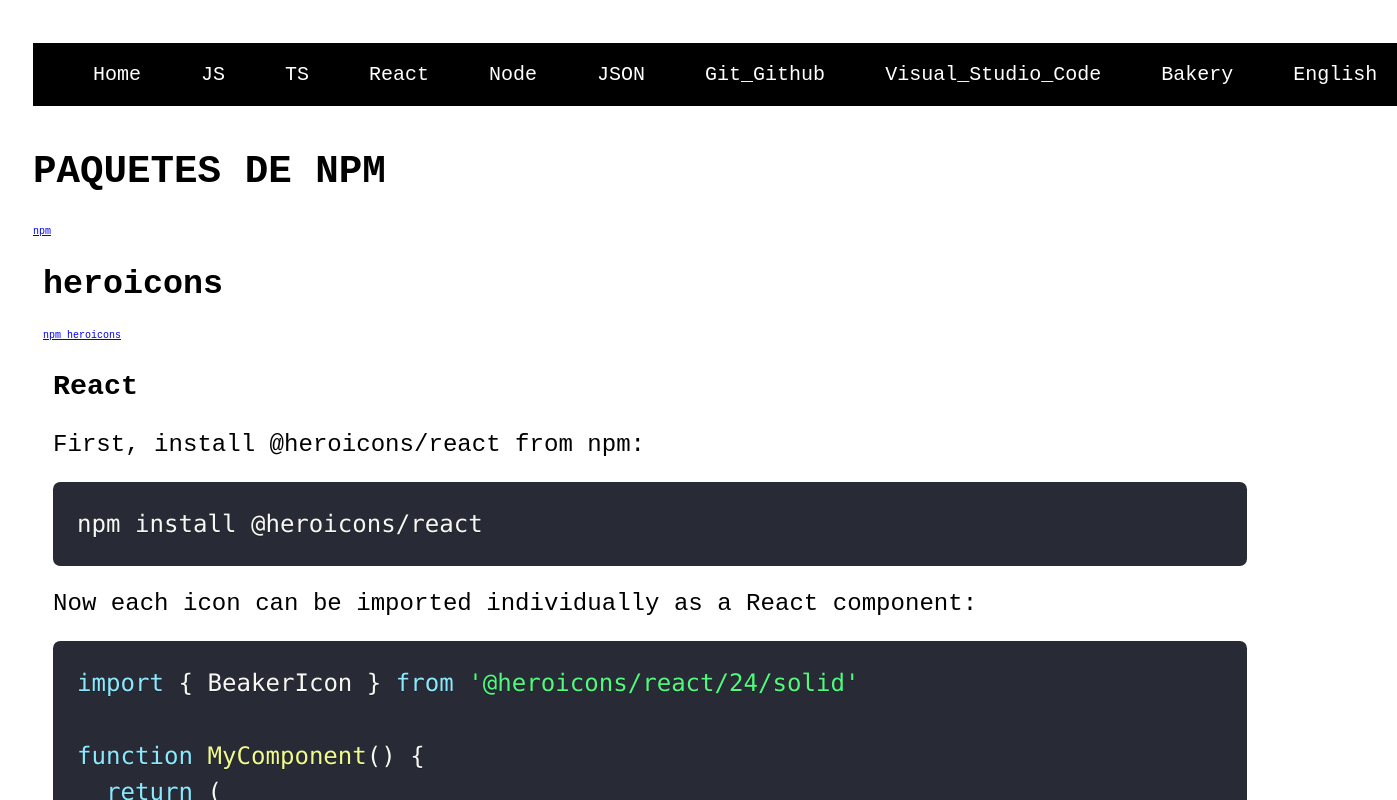
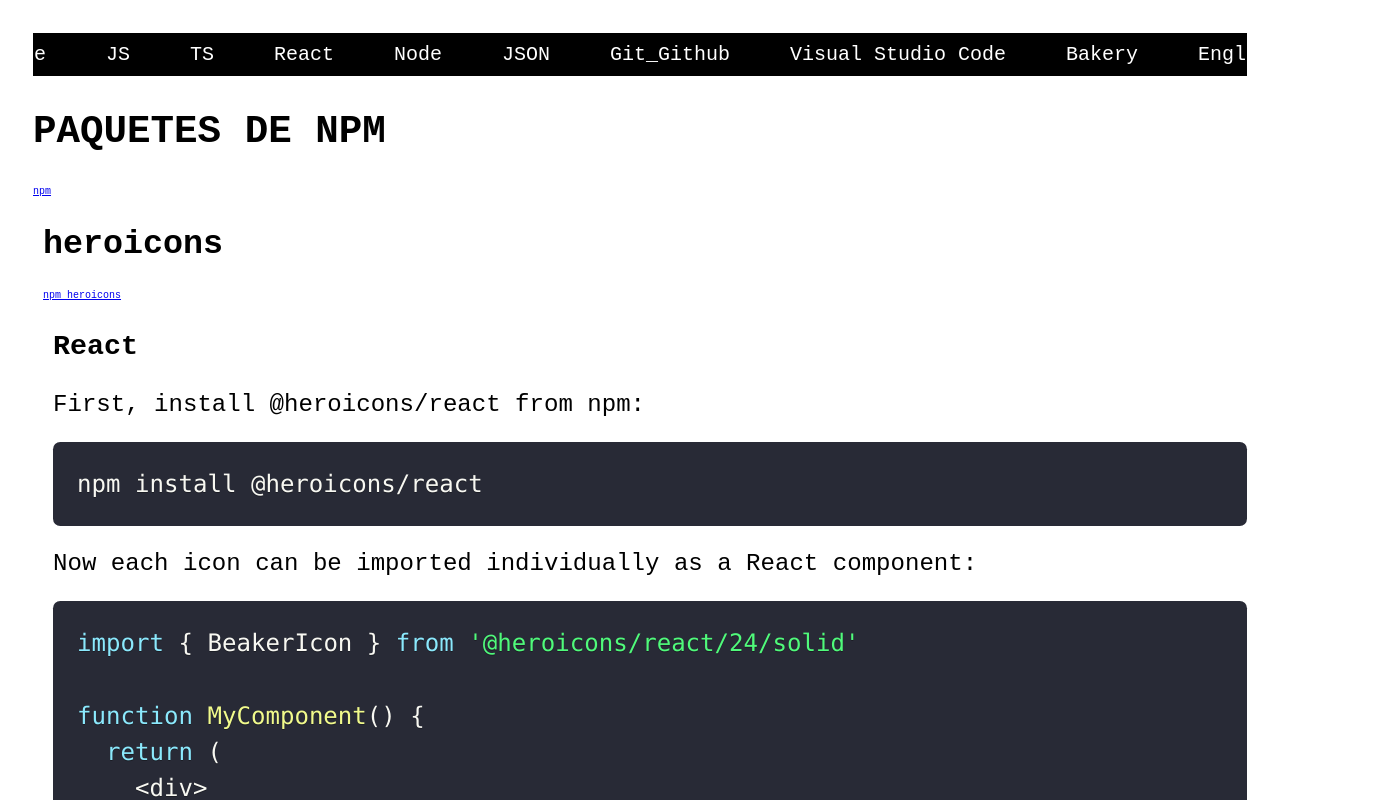
Before and after one commit to EALARA1998/Guia-Total-Lara, a React (Vite) app: page /node/npm-packages in a window 1280 px wide. Shown: the top 800 px of the page, 1397 px wide, since content can reach past the window. Built offline with nearby package versions, Linux system fonts and the light colour scheme.

Commit message:
Se actualizaron los estilos.

```diff
--- a/src/App.tsx
+++ b/src/App.tsx
@@ -51,6 +51,7 @@
   /*Easy_Grammar*/
   import Question_Forms_English from './pages/english/easy/Question_Forms_English';
 import Commands_VSC from './pages/vscode/Commands_VSC';
+import Navbar from './components/Navbar';
   /*Easy_Grammar*/
 /*English*/
 export default function App() {
@@ -58,106 +59,7 @@
   return (
     <>
       <Router>
-        <nav className='navbar'>
-          <ul className='navbar_menu'>
-            <li className='navbar_menu_section'>
-              Home
-              <ul className='navbar_menu_section_submenu'>
-                <li><Link to="/">Home</Link></li>
-              </ul>
-            </li>
-            <li className='navbar_menu_section'>
-              JS
-              <ul className='navbar_menu_section_submenu'>
-                <li><Link to="/js/variables">Variables_JS</Link></li>
-                <li><Link to="/js/strings">Strings_JS</Link></li>
-                <li><Link to="/js/arrays">Arrays_JS</Link></li>
-                <li><Link to="/js/operators">Operators_JS</Link></li>
-                <li><Link to="/js/data-types">Data_Types_JS</Link></li>
-                <li><Link to="/js/object-literal">Object_Literal_JS</Link></li>
-                <li><Link to="/js/control_structures">Control_Structures_JS</Link></li>
-                <li><Link to="/js/functions">Functions_JS</Link></li>
-                <li><Link to="/js/classes">Classes_JS</Link></li>
-                <li><Link to="/js/async">Async_JS</Link></li>
-                <li><Link to="/js/dom">Dom_JS</Link></li>
-                <li><Link to="/js/ecmascript_Module">ECMAScript_Module_JS</Link></li>
-                <li><Link to="/js/performance">Performance_JS</Link></li>
-                <li><Link to="/js/json">Json_JS</Link></li>
-              </ul>
-            </li>
-            <li className='navbar_menu_section'>
-              TS
-              <ul className='navbar_menu_section_submenu'>
-                <li><Link to="/ts/fundamentals">Fundamentals_TS</Link></li>
-                <li><Link to="/ts/operators">Operators_TS</Link></li>
-              </ul>
-            </li>
-            <li className='navbar_menu_section'>
-              React
-              <ul className='navbar_menu_section_submenu'>
-                <li><Link to="/react/components">Components_React</Link></li>
-                <li><Link to="/react/react-hooks">React_Hooks_React</Link></li>
-                <li><Link to="/react/fundamentals">Fundamentals_React</Link></li>
-                <li><Link to="/react/react-tools">React_Tools_React</Link></li>
-                <li><Link to="/react/vite">Vite_React</Link></li>
-                <li><Link to="/react/custom-hooks">Custom_Hooks</Link></li>
-                <li><Link to="/react/usereducer">UseReducer</Link></li>
-                <li><Link to="/react/contextapi">ContextAPI</Link></li>
-              </ul>
-            </li>
-            <li className='navbar_menu_section'>
-              Node
-              <ul className='navbar_menu_section_submenu'>
-                <li><Link to="/node/nodejs">NodeJS</Link></li>
-                <li><Link to="/node/npm">NPM</Link></li>
-                <li><Link to="/node/npm-packages">NPM Packages</Link></li>
-              </ul>
-            </li>
-            <li className='navbar_menu_section'>
-              JSON
-              <ul className='navbar_menu_section_submenu'>
-                <li><Link to="/json/typescript">Typescript</Link></li>
-              </ul>
-            </li>
-            <li className='navbar_menu_section'>
-              Git_Github
-              <ul className='navbar_menu_section_submenu'>
-                <li><Link to="/git/fundamentals">Fundamentals</Link></li>
-              </ul>
-            </li>
-            <li className='navbar_menu_section'>
-              Visual_Studio_Code
-              <ul className='navbar_menu_section_submenu'>
-                <li><Link to="/vscode/commands">Comandos</Link></li>
-              </ul>
-            </li>
-            <li className='navbar_menu_section'>
-              Bakery
-              <ul className='navbar_menu_section_submenu'>
-                <li><Link to="/bakery/milk-cakes-recipes">Milk Cakes Recipes</Link></li>
-                <li><Link to="/bakery/lemon-cakes-recipes">Lemon Cakes Recipes</Link></li>
-                <li><Link to="/bakery/jellies-recipes">Jellies Recipes</Link></li>
-              </ul>
-            </li>
-            <li className='navbar_menu_section'>
-              English
-              <ul className='navbar_menu_section_submenu'>
-                <li className='navbar_menu_section'>
-                  Grammar (Easy)
-                  <ul className="navbar_menu_section_submenu navbar_menu_section_submenu--nested">
-                    <li><Link to="/english/easy-grammar/question-forms">Question Forms</Link></li>
-                  </ul>
-                </li>
-                <li>
-                  Grammar (Medium)
-                  <ul className="navbar_menu_section_submenu navbar_menu_section_submenu--nested">
-                    <li><Link to="/english/easy-grammar/question-forms">Question Forms</Link></li>
-                  </ul>
-                </li>
-              </ul>
-            </li>
-          </ul>
-        </nav>
+        <Navbar/>
         <section className='content'>
           <Routes>
             {/* ToDo Para rutas que no existan <Route path="*" element={<NotFound />} />*/}
--- /dev/null
+++ b/src/components/Navbar.tsx
@@ -0,0 +1,147 @@
+import React from "react";
+import { Link } from "react-router-dom";
+
+type MenuItem = {
+  label: string;
+  path: string;
+  children?: MenuItem[];
+}
+
+const menuItems: MenuItem[] = [
+  {
+    label: "Home",
+    path: "/",
+    children: [
+      { label: "Home", path: "/" }
+    ],
+  },
+  {
+    label: "JS",
+    path: "/js",
+    children: [
+      { label: "Variables_JS", path: "/js/variables" },
+      { label: "Strings_JS", path: "/js/strings" },
+      { label: "Arrays_JS", path: "/js/arrays" },
+      { label: "Operators_JS", path: "/js/operators" },
+      { label: "Data_Types_JS", path: "/js/data-types" },
+      { label: "Object_Literal_JS", path: "/js/object-literal" },
+      { label: "Control_Structures_JS", path: "/js/control_structures" },
+      { label: "Functions_JS", path: "/js/functions" },
+      { label: "Classes_JS", path: "/js/classes" },
+      { label: "Async_JS", path: "/js/async" },
+      { label: "Dom_JS", path: "/js/dom" },
+      { label: "ECMAScript_Module_JS", path: "/js/ecmascript_Module" },
+      { label: "Performance_JS", path: "/js/performance" },
+      { label: "Json_JS", path: "/js/json" },
+    ],
+  },
+  {
+    label: "TS",
+    path: "/ts",
+    children: [
+      { label: "Fundamentals_TS", path: "/ts/fundamentals" },
+      { label: "Operators_TS", path: "/ts/operators" },
+    ],
+  },
+  {
+    label: "React",
+    path: "/react",
+    children: [
+      { label: "Components_React", path: "/react/components" },
+      { label: "React_Hooks_React", path: "/react/react-hooks" },
+      { label: "Fundamentals_React", path: "/react/fundamentals" },
+      { label: "React_Tools_React", path: "/react/react-tools" },
+      { label: "Vite_React", path: "/react/vite" },
+      { label: "Custom_Hooks_React", path: "/react/custom-hooks" },
+      { label: "UseReducer_React", path: "/react/usereducer" },
+      { label: "Context_API_React", path: "/react/contextapi" },
+    ],
+  },
+  {
+    label: "Node",
+    path: "/node",
+    children: [
+      { label: "NodeJS", path: "/node/nodejs" },
+      { label: "NPM", path: "/node/npm" },
+      { label: "NPM Packages", path: "/node/npm-packages" },
+    ],
+  },
+  {
+    label: "JSON",
+    path: "/json",
+    children: [
+      { label: "Typescript", path: "/json/typescript" },
+    ],
+  },
+  {
+    label: "Git_Github",
+    path: "/git",
+    children: [
+      { label: "Fundamentals", path: "/git/fundamentals" },
+    ],
+  },
+  {
+    label: "Visual Studio Code",
+    path: "/vscode",
+    children: [
+      { label: "Comandos", path: "/vscode/commands" },
+    ],
+  },
+  {
+    label: "Bakery",
+    path: "/bakery",
+    children: [
+      { label: "Milk Cakes Recipes", path: "/bakery/milk-cakes-recipes" },
+      { label: "Lemon Cakes Recipes", path: "/bakery/lemon-cakes-recipes" },
+      { label: "Jellies Recipes", path: "/bakery/jellies-recipes" },
+    ],
+  },
+  {
+    label: "English",
+    path: "/english",
+    children: [
+      {
+        label: "Grammar (Easy)",
+        path: "#",
+        children: [
+          { label: "Question Forms", path: "/english/easy-grammar/question-forms" },
+        ],
+      },
+      {
+        label: "Grammar (Medium)",
+        path: "#",
+        children: [
+          { label: "Question Forms", path: "/english/medium-grammar/question-forms" },
+        ],
+      },
+    ],
+  },
+];
+
+type MenuProps = {
+  items: MenuItem[]
+  level?: number
+}
+
+function Menu({ items, level = 0 }: MenuProps) {
+  return (
+    <ul className={`navbar_menu level-${level}`}>
+      {items.map((item) => (
+        <li key={item.path} className="navbar_menu_section">
+          <Link to={item.path}>{item.label}</Link>
+          {item.children && item.children.length > 0 && (
+            <Menu items={item.children} level={level + 1} />
+          )}
+        </li>
+      ))}
+    </ul>
+  );
+}
+
+export default function Navbar() {
+  return (
+    <nav className="navbar">
+      <Menu items={menuItems} level={0} />
+    </nav>
+  );
+}
--- a/src/scss/menu/_menu.scss
+++ b/src/scss/menu/_menu.scss
@@ -1,41 +1,60 @@
-.navbar{
-  &_menu{
+.navbar {
   display: flex;
+  justify-content: center;
   background-color: black;
-    color: white;
+
+  ul.navbar_menu {
+    list-style: none;
+    margin: 0;
+    padding: 0;
+
+    &.level-0 {
+      display: flex; // menú principal horizontal
       gap: 2rem;
-    &_section{
-      padding: 2rem;
+    }
+
+    &.level-1,
+    &.level-2,
+    &.level-3 {
+      position: absolute;
+      background-color: black;
+      list-style: none;
+      margin: 0;
+      padding: 0;
+      min-width: 200px;
+      display: none;
+      flex-direction: column;
+    }
+
+    &.level-1 {
+      top: 100%;
+      left: 0;
+    }
+
+    &.level-2,
+    &.level-3 {
+      top: 0;
+      left: 100%;
+    }
+
+    li.navbar_menu_section {
       position: relative;
-      list-style: none;
-      &:hover{
-        background-color: darkblue;
-      }
-      &_submenu{
-        position: absolute;
-        display: none;
-        list-style: none;
-        background-color: black;
-        padding: 0rem;
-        top: 100%;
-        li{
-          a{
+
+      > a {
         display: block;
         padding: 1rem 2rem;
         color: white;
         text-decoration: none;
-            &:hover{
+        white-space: nowrap;
+
+        &:hover {
           background-color: darkblue;
+        }
+      }
+
+      &:hover > ul.navbar_menu {
+        display: flex;
       }
     }
   }
 }
-      &:hover{
-        .navbar_menu_section_submenu{
-          display: flex;
-          flex-direction: column;
-        }
-      }
-    }
-  }
-}
--- a/src/styles/css/app.css
+++ b/src/styles/css/app.css
@@ -137,40 +137,53 @@
   vertical-align: middle;
 }
 
-.navbar_menu {
+.navbar {
   display: flex;
+  justify-content: center;
   background-color: black;
-  color: white;
+}
+.navbar ul.navbar_menu {
+  list-style: none;
+  margin: 0;
+  padding: 0;
+}
+.navbar ul.navbar_menu.level-0 {
+  display: flex;
   gap: 2rem;
 }
-.navbar_menu_section {
-  padding: 2rem;
+.navbar ul.navbar_menu.level-1, .navbar ul.navbar_menu.level-2, .navbar ul.navbar_menu.level-3 {
+  position: absolute;
+  background-color: black;
+  list-style: none;
+  margin: 0;
+  padding: 0;
+  min-width: 200px;
+  display: none;
+  flex-direction: column;
+}
+.navbar ul.navbar_menu.level-1 {
+  top: 100%;
+  left: 0;
+}
+.navbar ul.navbar_menu.level-2, .navbar ul.navbar_menu.level-3 {
+  top: 0;
+  left: 100%;
+}
+.navbar ul.navbar_menu li.navbar_menu_section {
   position: relative;
-  list-style: none;
 }
-.navbar_menu_section:hover {
-  background-color: darkblue;
-}
-.navbar_menu_section_submenu {
-  position: absolute;
-  display: none;
-  list-style: none;
-  background-color: black;
-  padding: 0rem;
-  top: 100%;
-}
-.navbar_menu_section_submenu li a {
+.navbar ul.navbar_menu li.navbar_menu_section > a {
   display: block;
   padding: 1rem 2rem;
   color: white;
   text-decoration: none;
+  white-space: nowrap;
 }
-.navbar_menu_section_submenu li a:hover {
+.navbar ul.navbar_menu li.navbar_menu_section > a:hover {
   background-color: darkblue;
 }
-.navbar_menu_section:hover .navbar_menu_section_submenu {
+.navbar ul.navbar_menu li.navbar_menu_section:hover > ul.navbar_menu {
   display: flex;
-  flex-direction: column;
 }
 
 .content section {
```
Also changed, not shown: 1 other file (tests, documents, lock files or other folders). Lines whose indentation alone changed are shown as unchanged.
